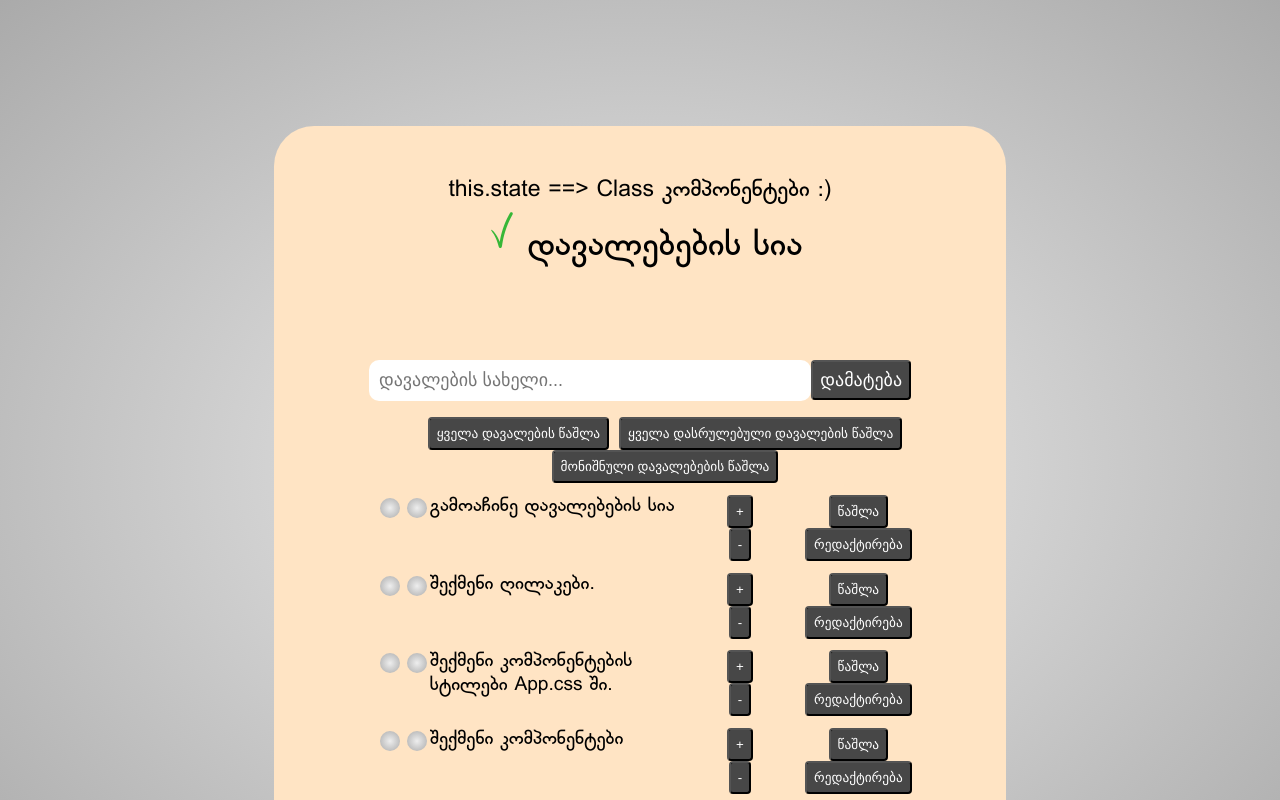
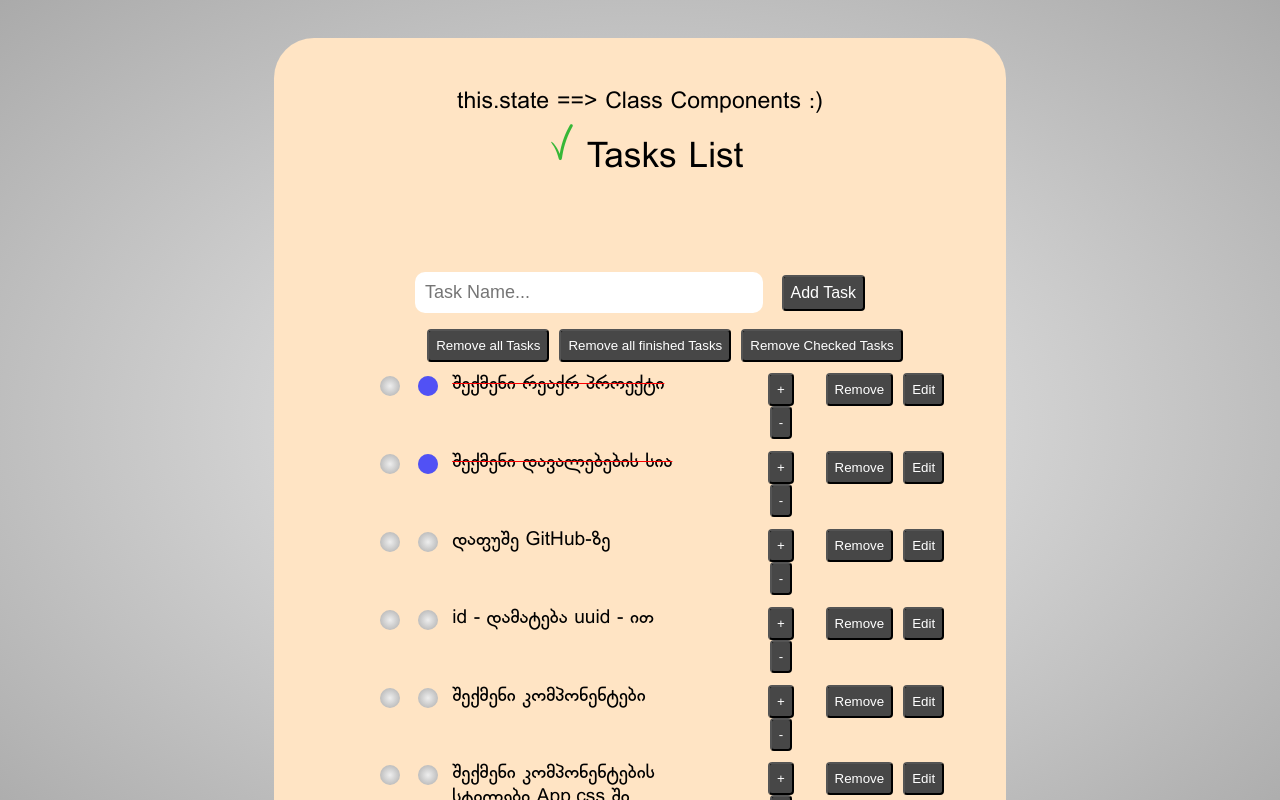
Before and after one commit to bladwing/react-todo-list, a React (Create React App) app: page /classes in a window 1280 px wide. Shown: the top 800 px of the page. Built offline with nearby package versions, Linux system fonts and the light colour scheme.

Commit message:
create 404, change language for class fix style and error size

```diff
--- a/src/App.css
+++ b/src/App.css
@@ -18,7 +18,7 @@ body {
   background-color: bisque;
   width: 50%;
   min-width: 350px;
-  margin: 10% auto 0 auto;
+  margin: 3% auto 0 auto;
   padding: 50px;
   border-radius: 40px;
 }
@@ -32,7 +32,7 @@ img {
 }
 .form > input {
   box-sizing: border-box;
-  width: 70%;
+  width: 55%;
   padding: 10px;
   font-size: 18px;
   border-radius: 10px;
@@ -40,8 +40,8 @@ img {
 
 .form > button {
   box-sizing: border-box;
-  font-size: 18px;
-  margin: 0;
+  font-size: 16px;
+  margin-left: 3%;
   border-radius: 4px;
 }
 
--- a/src/components/Menu.jsx
+++ b/src/components/Menu.jsx
@@ -6,6 +6,7 @@ import "../style/menu.css";
 
 import Classes from "./TodosUsingClasses/ToDoTasks";
 import Hooks from "./TodosUsingHooks/ToDoTasks";
+import NotFound from "../pages/NotFound"
 
 export default function Menu() {
   return (
@@ -14,6 +15,7 @@ export default function Menu() {
         <Routes>
           <Route path="/" element={<Home />} />
           <Route path="/classes" element={<Classes />} />
+          <Route path="*" element={<NotFound />} />
           <Route path="/hooks" element={<Hooks />} />
         </Routes>
       </Router>
--- a/src/components/TodosUsingClasses/AddTask.jsx
+++ b/src/components/TodosUsingClasses/AddTask.jsx
@@ -17,7 +17,7 @@ class AddTask extends React.Component {
         <div className="form">
         <input
           type="text"
-          placeholder="დავალების სახელი..."
+          placeholder="Task Name..."
           onChange={(e) => this.setState({ newTask: e.target.value })}
           value={this.state.newTask}
         />
@@ -26,7 +26,7 @@ class AddTask extends React.Component {
             this.props.AddTask(this.state.newTask, this.NewTask);
           }}
         >
-          დამატება
+          Add Task
         </button>
         </div>
     );
--- a/src/components/TodosUsingClasses/RemoveTasks.jsx
+++ b/src/components/TodosUsingClasses/RemoveTasks.jsx
@@ -10,13 +10,13 @@ class RemoveTasks extends React.Component {
     return (
       <div>
         <button onClick={() => this.props.deleteAllTask()}>
-          ყველა დავალების წაშლა
+          Remove all Tasks
         </button>
         <button onClick={() => this.props.removeAllCompletedTask()}>
-          ყველა დასრულებული დავალების წაშლა
+          Remove all finished Tasks
         </button>
         <button onClick={() => this.props.removeAllChekedTask()}>
-          მონიშნული დავალებების წაშლა
+          Remove Checked Tasks
         </button>
       </div>
     );
--- a/src/components/TodosUsingClasses/Task.jsx
+++ b/src/components/TodosUsingClasses/Task.jsx
@@ -44,12 +44,12 @@ class Task extends React.Component {
         </div>
         <span className="buttonContainer">
           <button onClick={() => this.props.removeTask(this.props.id)}>
-            წაშლა
+            Remove
           </button>
           <button
             onClick={() => this.props.edit(this.props.name, this.props.id)}
           >
-            რედაქტირება
+            Edit
           </button>
         </span>
       </li>
--- a/src/components/TodosUsingClasses/ToDoTasks.jsx
+++ b/src/components/TodosUsingClasses/ToDoTasks.jsx
@@ -146,17 +146,17 @@ class ToDoTasks extends React.Component {
     return (
       <div>
         <span className="onTheHeader">
-          {"this.state ==> Class კომპონენტები :)"}
+          {"this.state ==> Class Components :)"}
         </span>
         <h1 className="header">
           <img src={Logo} alt="logo" />
-          დავალებების სია
+          Tasks List
         </h1>
         <div className="errorMessage">{this.state.errorMessage}</div>
 
         <AddTask AddTask={this.AddTask} />
 
-        {this.state.tasks.length === 0 && <h2>დავალებების სია ცარიალია...</h2>}
+        {this.state.tasks.length === 0 && <h2>Tasks List is empty...</h2>}
         {this.state.tasks.length !== 0 && (
           <ul>
             {this.state.tasks.length !== 0 && (
@@ -166,7 +166,7 @@ class ToDoTasks extends React.Component {
                 removeAllChekedTask={this.removeAllChekedTask}
               />
             )}
-            {this.state.tasks.reverse().map((task) => (
+            {this.state.tasks.map((task) => (
               <div key={task.id}>
                 <Task
                   id={task.id}
@@ -191,13 +191,13 @@ class ToDoTasks extends React.Component {
                       value={this.state.editName}
                     />
                     <div>
-                      <button onClick={this.save}>შენახვა</button>
+                      <button onClick={this.save}>Save</button>
                       <button
                         onClick={() =>
                           this.setState({ editName: "", editId: "" })
                         }
                       >
-                        გაუქმება
+                        Cancel
                       </button>
                     </div>
                   </div>
@@ -208,7 +208,7 @@ class ToDoTasks extends React.Component {
         )}
              <div className="nav">
           <button>
-            <Link to="/">მთავარი გვერდი</Link>
+            <Link to="/">Main Page</Link>
           </button>
         </div>
       </div>
--- a/src/components/TodosUsingHooks/ToDoTasks.jsx
+++ b/src/components/TodosUsingHooks/ToDoTasks.jsx
@@ -167,7 +167,7 @@ export default function ToDoTasks() {
       )}
             <div className="nav">
           <button>
-            <Link to="/">მთავარი გვერდი</Link>
+            <Link to="/">Main Page</Link>
           </button>
         </div>
     </div>
--- /dev/null
+++ b/src/pages/NotFound.jsx
@@ -0,0 +1,17 @@
+import { Link } from "react-router-dom";
+
+const NotFound = () => {
+  return (
+    <div>
+      <h1>Page not Found - 404</h1>
+
+      <div className="nav">
+        <button>
+          <Link to="/">Main Page</Link>
+        </button>
+      </div>
+    </div>
+  );
+};
+
+export default NotFound;
--- a/src/style/errorMessage.css
+++ b/src/style/errorMessage.css
@@ -3,5 +3,5 @@
     padding: 20px;
     font-weight: 500;
     color: red;
-    margin-bottom: 20px;
+    height: 20px;
 }
```
